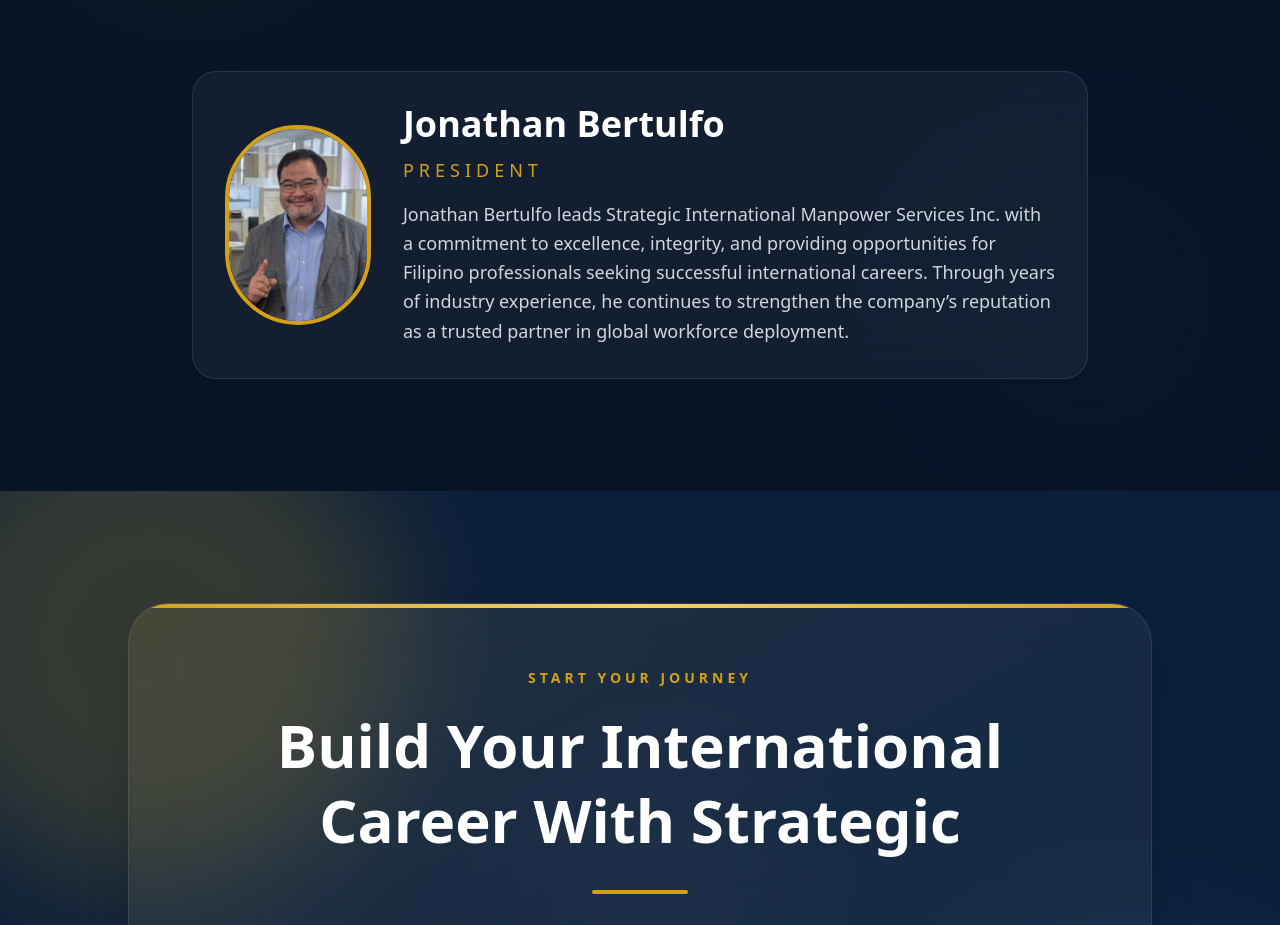
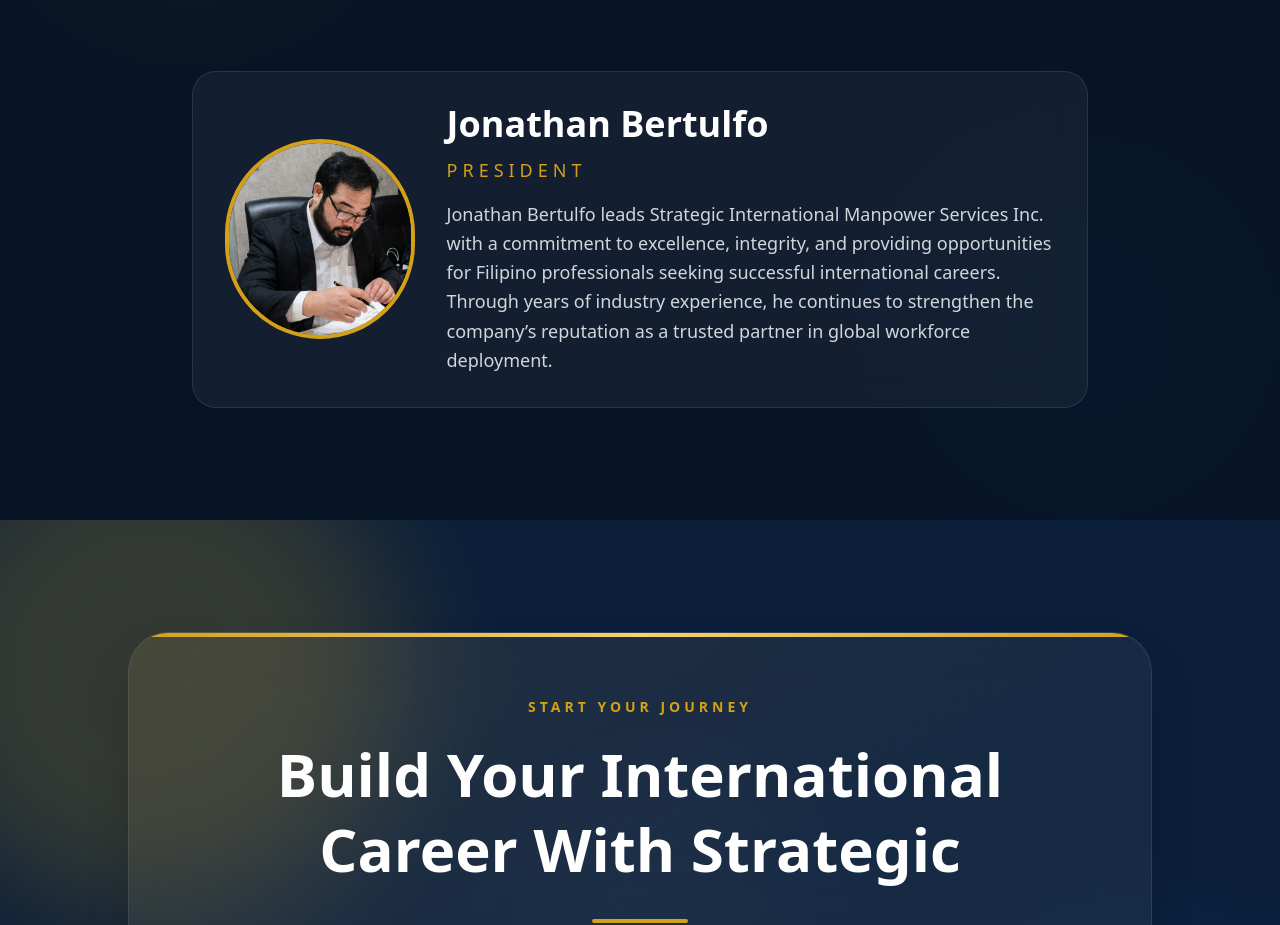
Before and after one commit to applystrategic-lab/strategic-website, a Next.js app: page /about in a window 1280 px wide. Shown: the part 2660-3585 px from the top of the page. Built offline with nearby package versions, Linux system fonts and the light colour scheme; a web font is replaced by a local one.

Commit message:
Changed picture of president

```diff
--- a/app/about/page.tsx
+++ b/app/about/page.tsx
@@ -186,7 +186,7 @@
     <div className="flex flex-col md:flex-row items-center gap-8">
 
       <img
-        src="/team/bossjo.png"
+        src="/team/bossjojo.png"
         alt="Jonathan Bertulfo"
         className="w-50 h-50 rounded-full object-cover border-4 border-[#D4A017]"
       />
```
Also changed, not shown: public/team/bossjojo.png (added).
